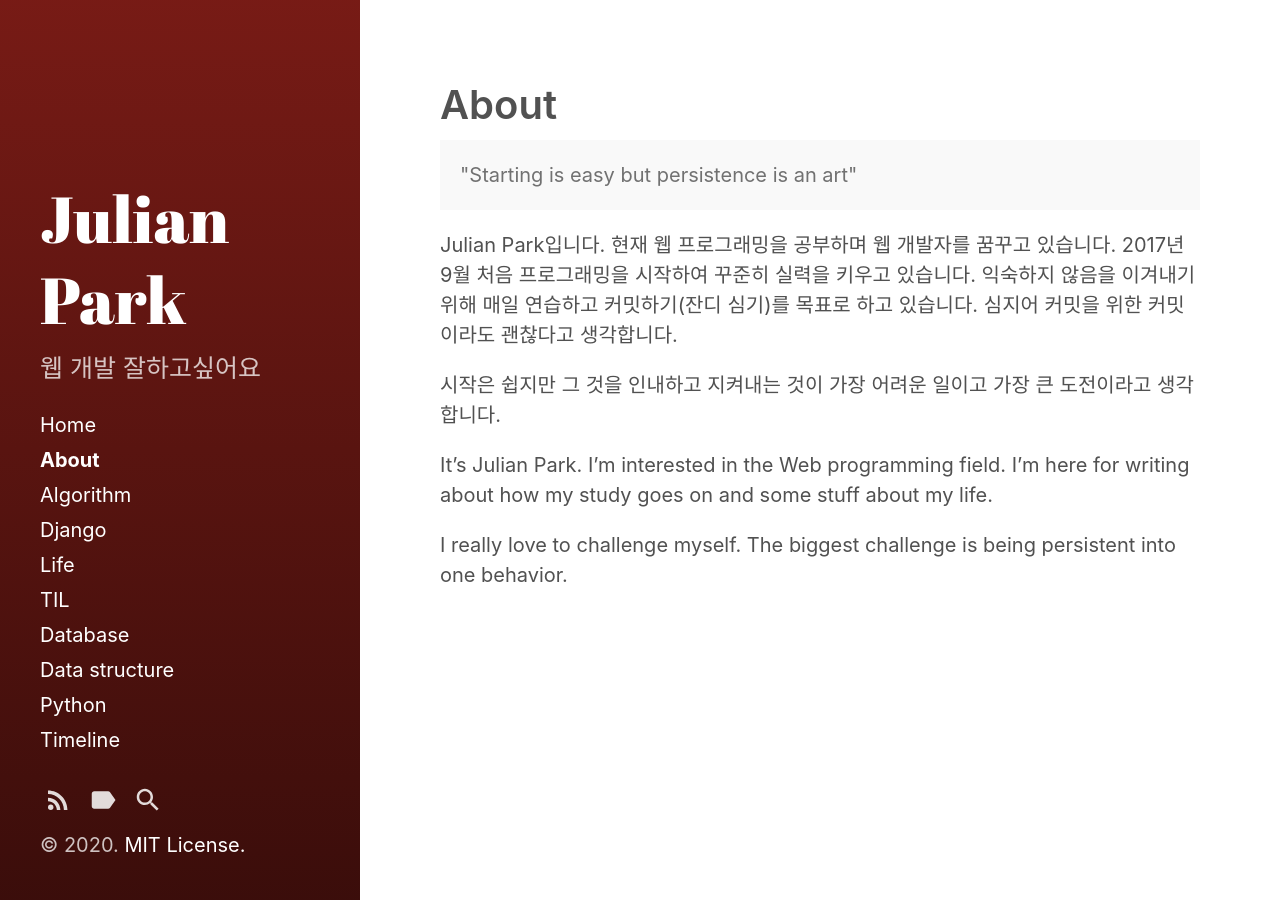
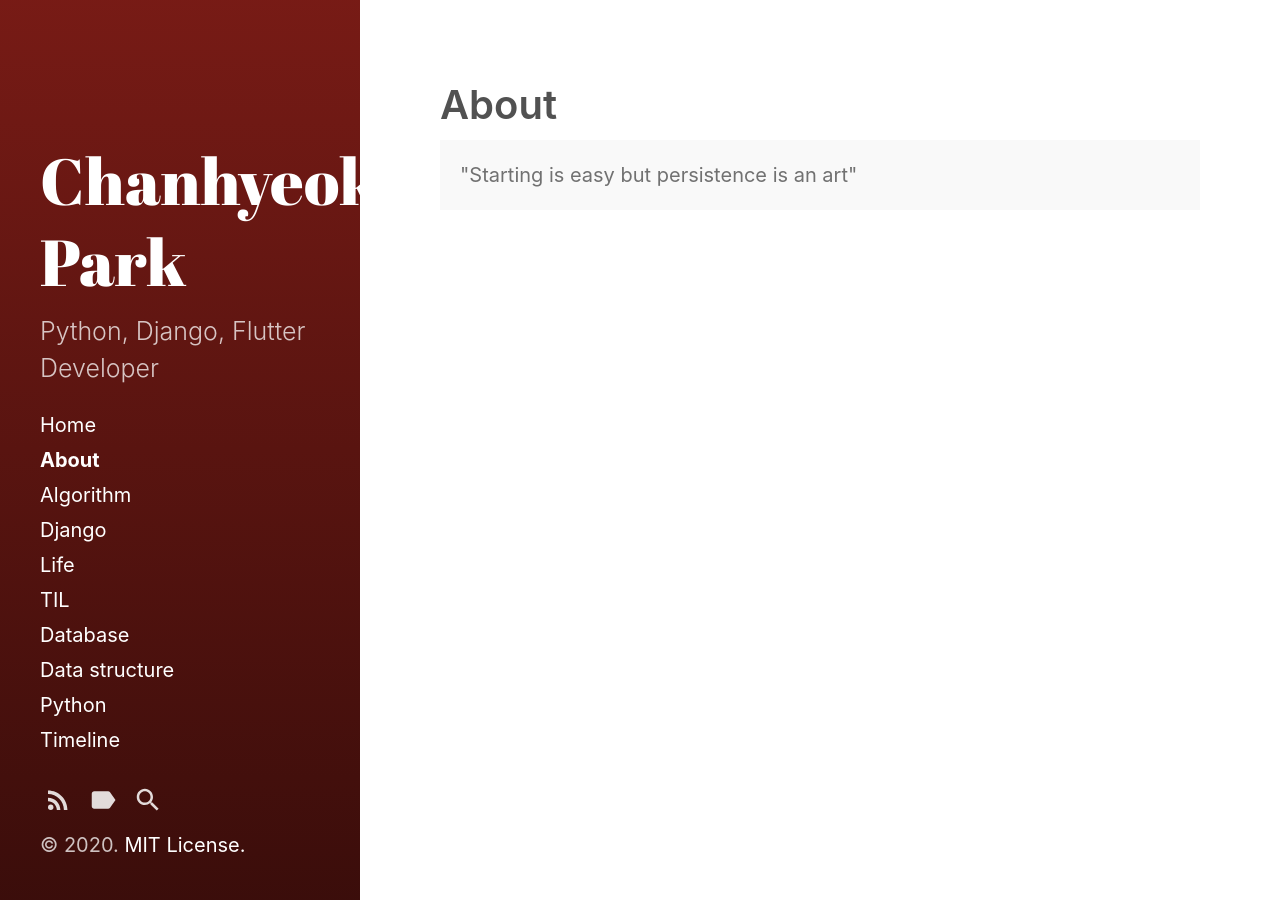
Before and after one commit to Chrisaor/chrisaor.github.com, a Jekyll site: the page built from about.md, in a window 1280 px wide. Built offline with Jekyll 4.4.1, drawn with Linux system fonts in a browser that asks for light colours.

Commit message:
blog update

```diff
--- a/_config.yml
+++ b/_config.yml
@@ -3,9 +3,9 @@ markdown:         kramdown
 highlighter:      rouge
 
 # Setup
-title:            Julian Park
-tagline:          'Wep developer'
-description:      '웹 개발 잘하고싶어요'
+title:            Chanhyeok Park
+tagline:          'Developer'
+description:      'Python, Django, Flutter Developer'
 url:              https://chrisaor.github.io
 baseurl:          # the optional subpath of your site, e.g. "/blog"
                   # NB: This applies to all pages in your Jekyll site.
@@ -13,7 +13,7 @@ baseurl:          # the optional subpath of your site, e.g. "/blog"
                   # other pages at root, see the paginate_path and
                   # sidebar_blog_link below.
 
-name:           'Julian Park'
+name:           'Chanhyeok Park'
 
 paginate:         15
 # paginate_path:    '/page:num'
--- a/about.md
+++ b/about.md
@@ -7,13 +7,3 @@ sidebar_link: true
 <p class="message">
 "Starting is easy but persistence is an art"
 </p>
-
-Julian Park입니다. 현재 웹 프로그래밍을 공부하며 웹 개발자를 꿈꾸고 있습니다. 2017년 9월 처음 프로그래밍을 시작하여 꾸준히 실력을 키우고 있습니다. 익숙하지 않음을 이겨내기 위해 매일 연습하고 커밋하기(잔디 심기)를 목표로 하고 있습니다. 심지어 커밋을 위한 커밋이라도 괜찮다고 생각합니다.
-
-시작은 쉽지만 그 것을 인내하고 지켜내는 것이 가장 어려운 일이고 가장 큰 도전이라고 생각합니다.
-
-
-
-It's Julian Park. I’m interested in the Web programming field. I’m here for writing about how my study goes on and some stuff about my life.
-
-I really love to challenge myself. The biggest challenge is being persistent into one behavior.
```
